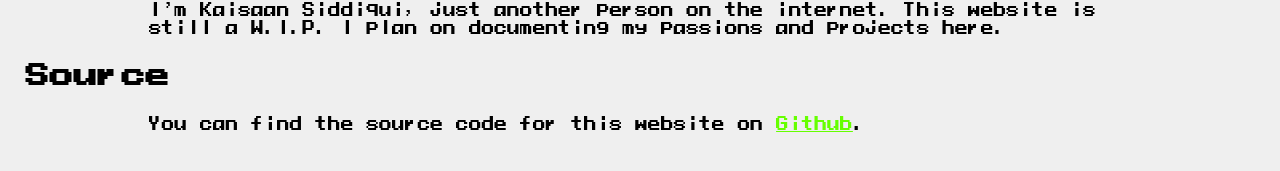
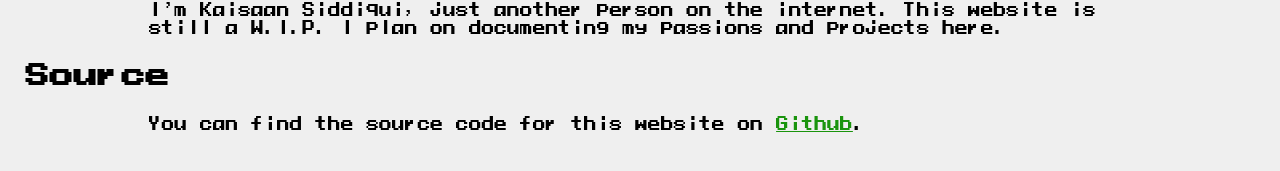
Before and after one commit to Kaisaan/kaisaan.github.io, a Jekyll site: the page built from index.html, in a window 1280 px wide. Shown: the part 186-357 px from the top of the page. Built offline with Jekyll 4.4.1, drawn with Linux system fonts in a browser that asks for light colours; some web fonts are replaced.

Commit message:
change link colours

```diff
--- a/css/style.css
+++ b/css/style.css
@@ -42,12 +42,12 @@ h1 {
 
  /* unvisited link */
  a:link {
-    color: #66ff00;
+    color: #1a940d;
   }
 
   /* visited link */
   a:visited {
-    color: #1a940d;
+    color: #126409;
   }
 
   /* mouse over link */
```
